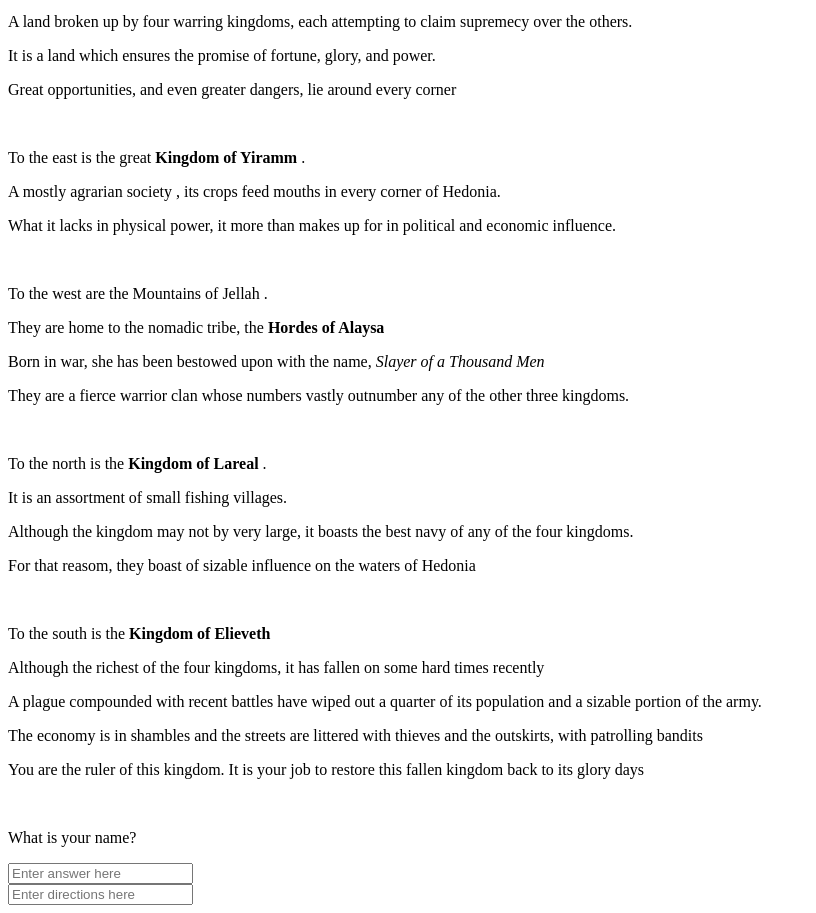
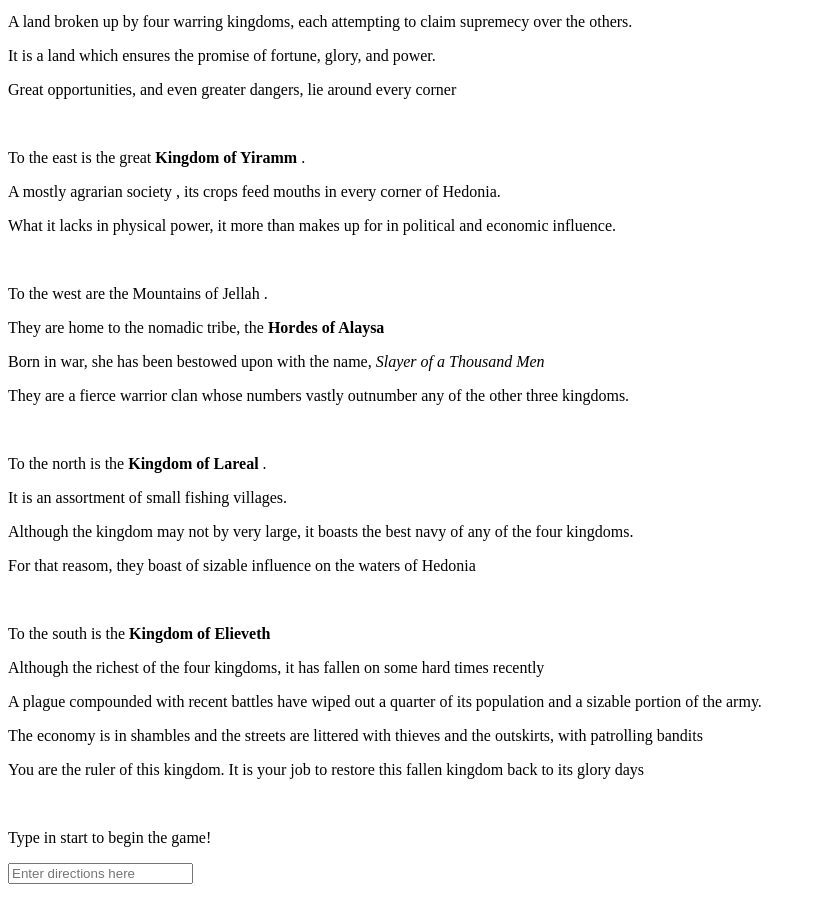
Before and after one commit to Kanackle/First-Website, a plain HTML site: page home_page.html in a window 1280 px wide. Shown: the part 101-1014 px from the top of the page, without its empty margins (0-816 px from the left). After the commit the page ends 993 px from the top, so only its background shows below. Drawn offline with nearby package versions, Linux system fonts and the light colour scheme.

Commit message:
Intro to the game and text-input setup

```diff
--- a/home_page.html
+++ b/home_page.html
@@ -34,13 +34,10 @@
 		<p>The economy is in shambles and the streets are littered with thieves and the outskirts, with patrolling bandits</p>
 		<p>You are the ruler of this kingdom. It is your job to restore this fallen kingdom back to its glory days</p>
 		<br>
-		<p> What is your name? </p>
-		<input id = "user-input" placeholder ="Enter answer here"></input>
-		<br>
+		<p>Type in start to begin the game!</p>
 	</div>
-	<div id = "input-text">
-		<input id = "directions" placeholder ="Enter directions here"></input>
-	</div>
+	<input id = "user-input" placeholder ="Enter directions here"></input>
+	<br>
 	<!--<input id = "user-input" placeholder ="Enter answer here"></input>-->
 
 </body>
```
